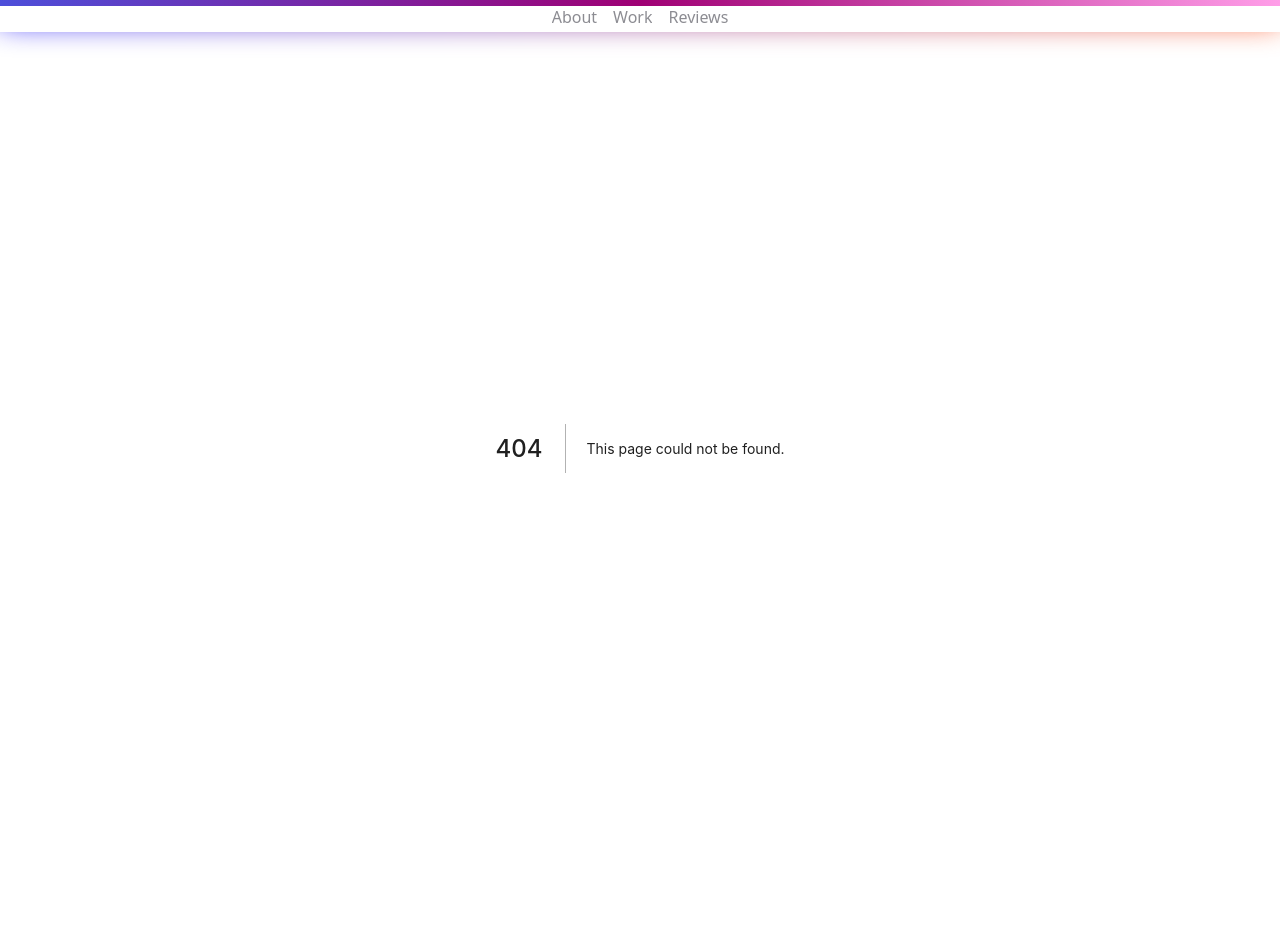
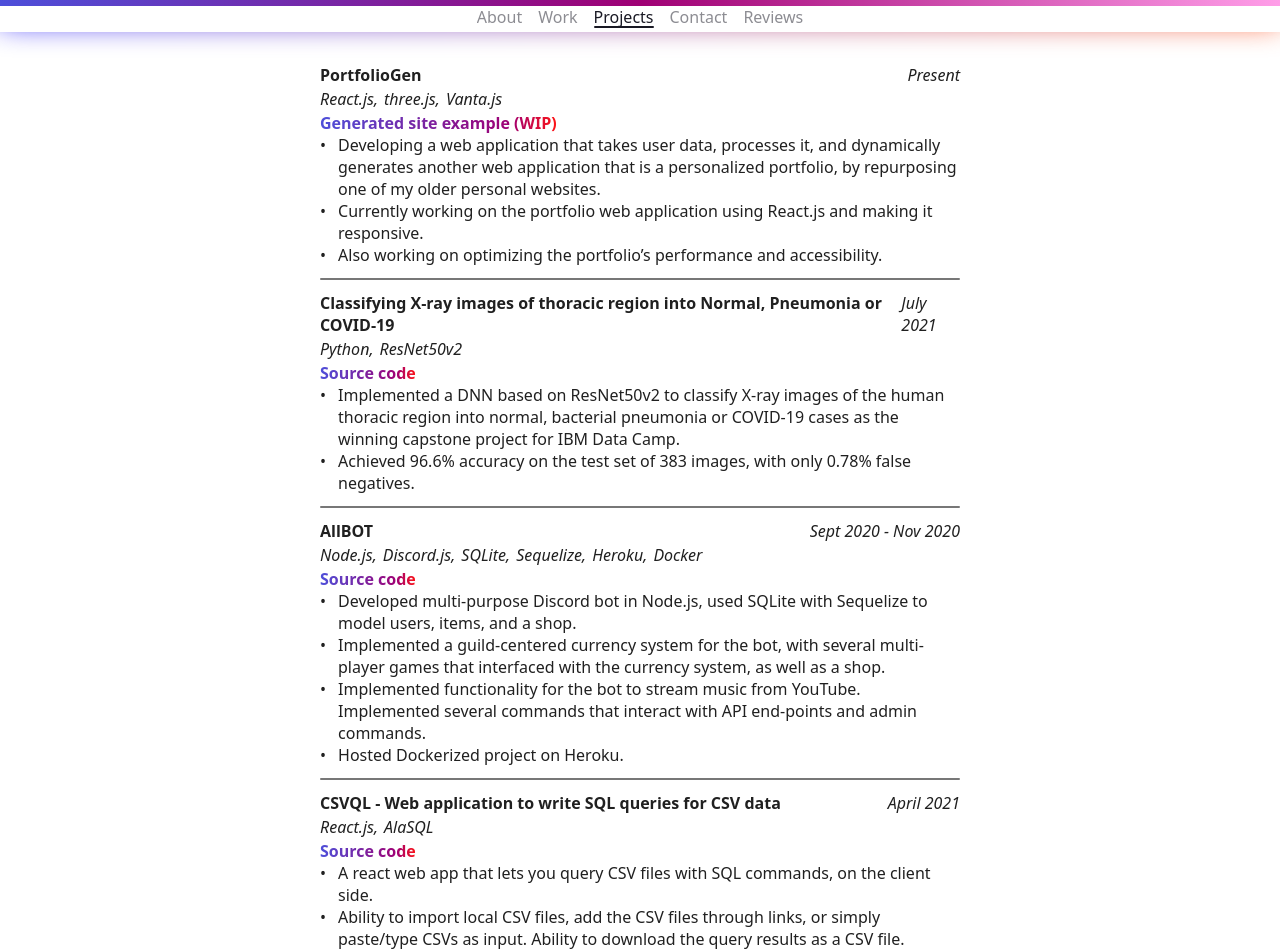
Before and after one commit to Yug34/portfolio-new, a Next.js app: page /projects in a window 1280 px wide. Before the commit this address had no page. Shown: the top 952 px of the page. Before the commit the page ends 896 px from the top, so only its background shows below. Built offline with nearby package versions, Linux system fonts and the light colour scheme.

Commit message:
:sparkles: feat(ProjectPage): added projects

```diff
--- a/components/Layout/index.tsx
+++ b/components/Layout/index.tsx
@@ -47,6 +47,14 @@ const links: LinkType[] = [
     {
         url: '/work',
         name: 'Work'
+    },
+    {
+        url: '/projects',
+        name: 'Projects'
+    },
+    {
+        url: '/contact',
+        name: 'Contact'
     },
     {
         url: '/ratings',
--- /dev/null
+++ b/components/ProjectsPage/ProjectsPage.Styles.tsx
@@ -0,0 +1,65 @@
+import styled from "styled-components";
+import {Flex} from "../Common/Flex";
+
+export const Title = styled.div`
+  font-weight: 600;
+  @media (max-width: 1023px) {
+    width: 100%;
+  }
+`;
+
+export const TitleContainer = styled.div`
+  width: 100%;
+  display: flex;
+  justify-content: space-between;
+  @media (max-width: 1023px) {
+    flex-direction: column;
+  }
+`;
+
+export const Date = styled.div`
+  font-style: italic;
+  @media (max-width: 1023px) {
+    width: 100%;
+    text-align: right;
+  }
+`;
+
+export const SkillsContainer = styled(Flex)`
+    column-gap: 6px;
+`;
+
+export const Skill = styled.p`
+  margin: 2px 0;
+  font-style: italic;
+`;
+
+export const Supervisors = styled.div`
+  display: flex;
+  flex-wrap: wrap;
+  flex-direction: row;
+  width: 100%;
+  justify-content: flex-start;
+  column-gap: 4px;
+  font-style: italic;
+`;
+
+export const CompanyNameContainer = styled.div`
+  width: 100%;
+  display: flex;
+  justify-content: flex-end;
+  column-gap: 6px;
+  font-weight: 600;
+`;
+
+export const WorkContent = styled.div`
+  margin-left: 12px;
+`;
+
+export const Line = styled.div`
+  margin: 12px 0;
+  height: 2px;
+  background-color: #777777;
+  border-radius: 2px;
+  width: 100%;
+`;
--- /dev/null
+++ b/components/ProjectsPage/index.tsx
@@ -0,0 +1,150 @@
+import {Hover} from "../Common/Hover";
+import * as Styles from "./ProjectsPage.Styles";
+import {Flex} from "../Common/Flex";
+
+interface ProjectLinkType {
+    text: string;
+    url: string;
+}
+
+interface ProjectDataType {
+    title: string;
+    skills: string[];
+    links: ProjectLinkType[];
+    date: string;
+    note?: string;
+    body?: string;
+    features?: string[];
+}
+
+const projectData: ProjectDataType[] = [
+    {
+        title: 'PortfolioGen',
+        skills: ['React.js', 'three.js', 'Vanta.js'],
+        links: [
+            {
+                text: 'Generated site example (WIP)',
+                url: "https://yug34.github.io/portfolio/"
+            }
+        ],
+        date: 'Present',
+        features: [
+            'Developing a web application that takes user data, processes it, and dynamically generates another web application that is a personalized portfolio, by repurposing one of my older personal websites.',
+            'Currently working on the portfolio web application using React.js and making it responsive.',
+            'Also working on optimizing the portfolio’s performance and accessibility.'
+        ]
+    },
+    {
+        title: 'Classifying X-ray images of thoracic region into Normal, Pneumonia or COVID-19',
+        skills: ['Python', 'ResNet50v2'],
+        links: [
+            {
+                text: 'Source code',
+                url: "https://github.com/Yug34/cov-detect"
+            }
+        ],
+        date: 'July 2021',
+        features: [
+            'Implemented a DNN based on ResNet50v2 to classify X-ray images of the human thoracic region into normal, bacterial pneumonia or COVID-19 cases as the winning capstone project for IBM Data Camp.',
+            'Achieved 96.6% accuracy on the test set of 383 images, with only 0.78% false negatives.'
+        ]
+    },
+    {
+        title: 'AllBOT',
+        skills: ['Node.js', 'Discord.js', 'SQLite', 'Sequelize', 'Heroku', 'Docker'],
+        links: [
+            {
+                text: 'Source code',
+                url: "https://github.com/Yug34/allBOT"
+            }
+        ],
+        date: 'Sept 2020 - Nov 2020',
+        features: [
+            'Developed multi-purpose Discord bot in Node.js, used SQLite with Sequelize to model users, items, and a shop.',
+            'Implemented a guild-centered currency system for the bot, with several multi-player games that interfaced with the currency system, as well as a shop.',
+            'Implemented functionality for the bot to stream music from YouTube. Implemented several commands that interact with API end-points and admin commands.',
+            'Hosted Dockerized project on Heroku.'
+        ]
+    },
+    {
+        title: 'CSVQL - Web application to write SQL queries for CSV data',
+        skills: ['React.js', 'AlaSQL'],
+        links: [
+            {
+                text: 'Source code',
+                url: "https://github.com/Yug34/sql-csv-editor"
+            }
+        ],
+        date: 'April 2021',
+        features: [
+            'A react web app that lets you query CSV files with SQL commands, on the client side.',
+            'Ability to import local CSV files, add the CSV files through links, or simply paste/type CSVs as input. Ability to download the query results as a CSV file.'
+        ]
+    },
+    {
+        title: 'Full-Stack CRUD Blog',
+        skills: ['Python', 'Django'],
+        links: [
+            {
+                text: 'Source code',
+                url: "https://github.com/Yug34/stupid-blog"
+            }
+        ],
+        date: 'March 2020',
+        features: [
+            'A blogging website that supports user auth – creation/deletion of user profiles, with the ability to create posts, update them in the future, and delete the posts.',
+            'Used the Django framework for the back-end, hosted on Heroku, and using AWS S3 storage for images.'
+        ]
+    },
+    {
+        title: 'Cellular Automata Collection',
+        skills: ['Python', 'pygame', 'matplotlib'],
+        links: [
+            {
+                text: 'Source code',
+                url: "https://github.com/Yug34/Cellular-Automata"
+            }
+        ],
+        date: 'March 2021',
+        features: [
+            'Python scripts for cellular-automata projects: Langton’s Ant, WireWorld, Brownian Motion.'
+        ]
+    }
+];
+
+const ProjectsPage = () => {
+    return (
+        <Flex flexDirection={'column'} mt={'1rem'} justify={'center'}>
+            {projectData.map((project: ProjectDataType, index: number) => (
+                <div key={project.title}>
+                    <Styles.TitleContainer>
+                        <Styles.Title>{project.title}</Styles.Title>
+                        <Styles.Date>{project.date}</Styles.Date>
+                    </Styles.TitleContainer>
+
+                    <Styles.SkillsContainer>
+                        {project.skills.map((skill: string, index: number) => (
+                            <Styles.Skill>{`${skill}${(index !== project.skills.length - 1) ? ',' : ''}`}</Styles.Skill>
+                        ))}
+                    </Styles.SkillsContainer>
+
+                    {project.links.map((link: ProjectLinkType) => (
+                        <Hover externalHref={true} href={link.url} monoState fontWeight={600}>{link.text}</Hover>
+                    ))}
+
+                    {project.features?.map((feature, index) => (
+                        <div style={{display: 'flex', width: '100%', justifyContent: 'flex-start'}} key={typeof item === "string" ? item : index}>
+                            •<Styles.WorkContent>{feature}</Styles.WorkContent>
+                        </div>
+                    ))}
+
+                    {index !== projectData.length - 1 && (
+                        <Styles.Line/>
+                    )}
+                </div>
+            ))}
+        </Flex>
+    );
+};
+
+export default ProjectsPage;
--- a/components/WorkPage/index.tsx
+++ b/components/WorkPage/index.tsx
@@ -21,7 +21,7 @@ interface WorkDataType {
 
 const WorkPage = () => {
     return (
-        <Flex flexDirection={'column'} mt={'1rem'}>
+        <Flex flexDirection={'column'} mt={'1rem'} justify={'center'}>
             {workData.map((workItem, index) => (
                 <div key={workItem.companyName}>
                     <Styles.TitleContainer>
@@ -94,7 +94,7 @@ const workData: WorkDataType[] = [
         ]
     },
     {
-        title: "Research intern (on hiatus)",
+        title: "Research intern",
         date: "Oct. 2021 -- June 2022",
         isCompanyLinked: true,
         companyLink: "https://sail.cs.queensu.ca/members.html",
--- /dev/null
+++ b/pages/projects.tsx
@@ -0,0 +1,8 @@
+import type {NextPage} from 'next'
+import ProjectsPage from "../components/ProjectsPage";
+
+const Projects: NextPage = () => {
+    return <ProjectsPage/>;
+};
+
+export default Projects;
```
Also changed, not shown: pages/contact.tsx (added, +9 -0 lines).
